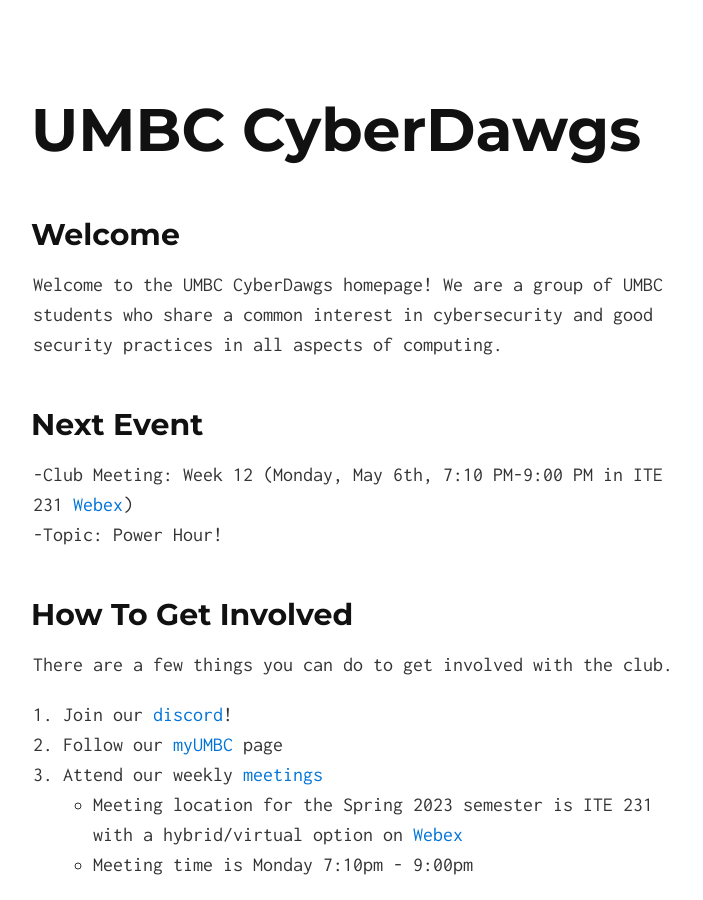
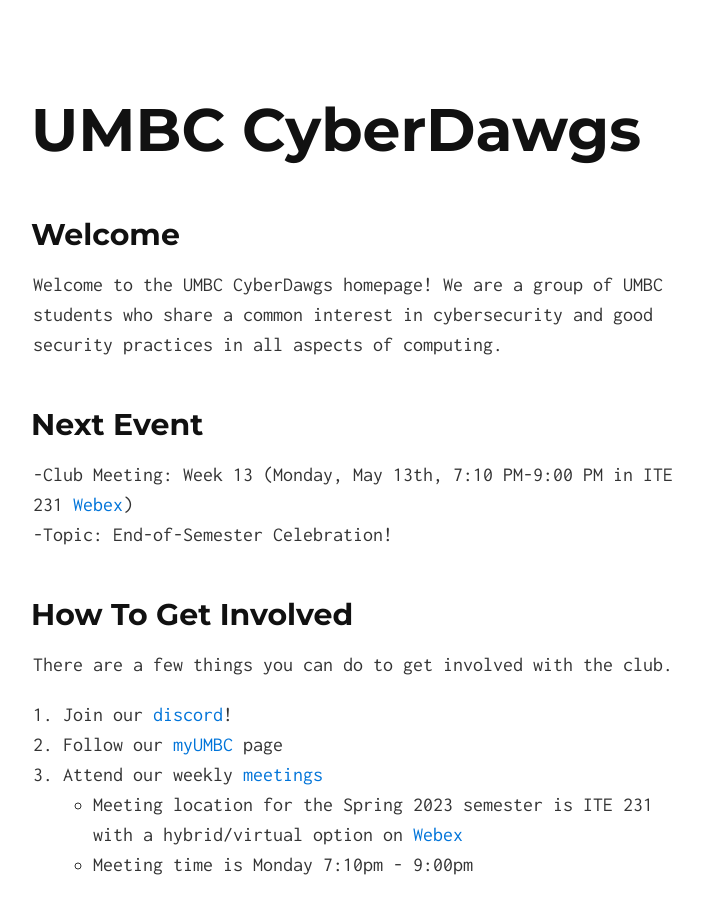
Before and after one commit to UMBCCyberDawgs/umbccyberdawgs.github.io, a Jekyll site: the page built from index.md, in a window 1280 px wide and 900 px high. Shown: the whole window, without its empty margins (287-990 px from the left). Built offline with Jekyll 4.4.1, drawn with Linux system fonts in a browser that asks for light colours; our own code applies the rules of GitHub Pages for plain Markdown files.

Commit message:
may 13th meeting

```diff
--- a/index.md
+++ b/index.md
@@ -8,8 +8,8 @@ share a common interest in cybersecurity and good security practices in all aspe
 
 ## Next Event
 
--Club Meeting: Week 12 (Monday, May 6th, 7:10 PM-9:00 PM in ITE 231 [Webex](https://umbc.webex.com/meet/CyberDawgs))<br>
--Topic: Power Hour!
+-Club Meeting: Week 13 (Monday, May 13th, 7:10 PM-9:00 PM in ITE 231 [Webex](https://umbc.webex.com/meet/CyberDawgs))<br>
+-Topic: End-of-Semester Celebration!
 
 ## How To Get Involved
 
```
